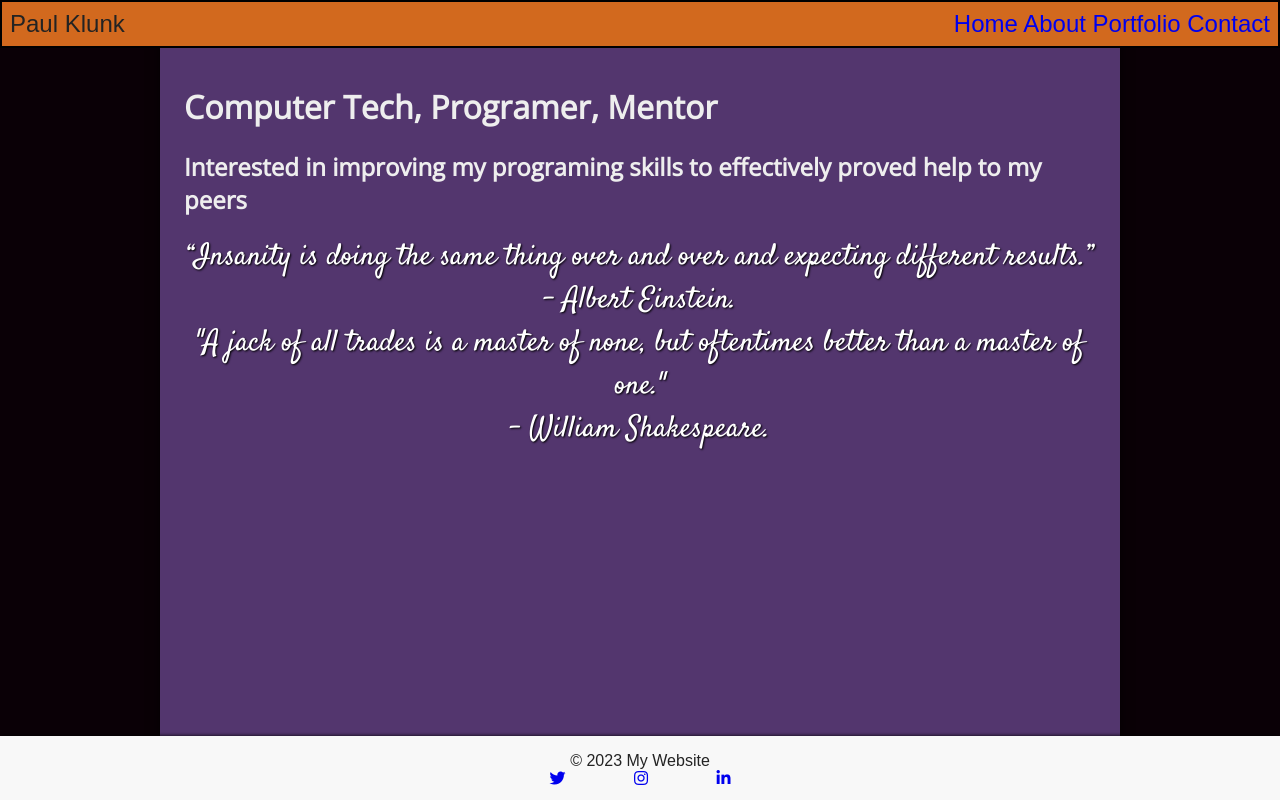
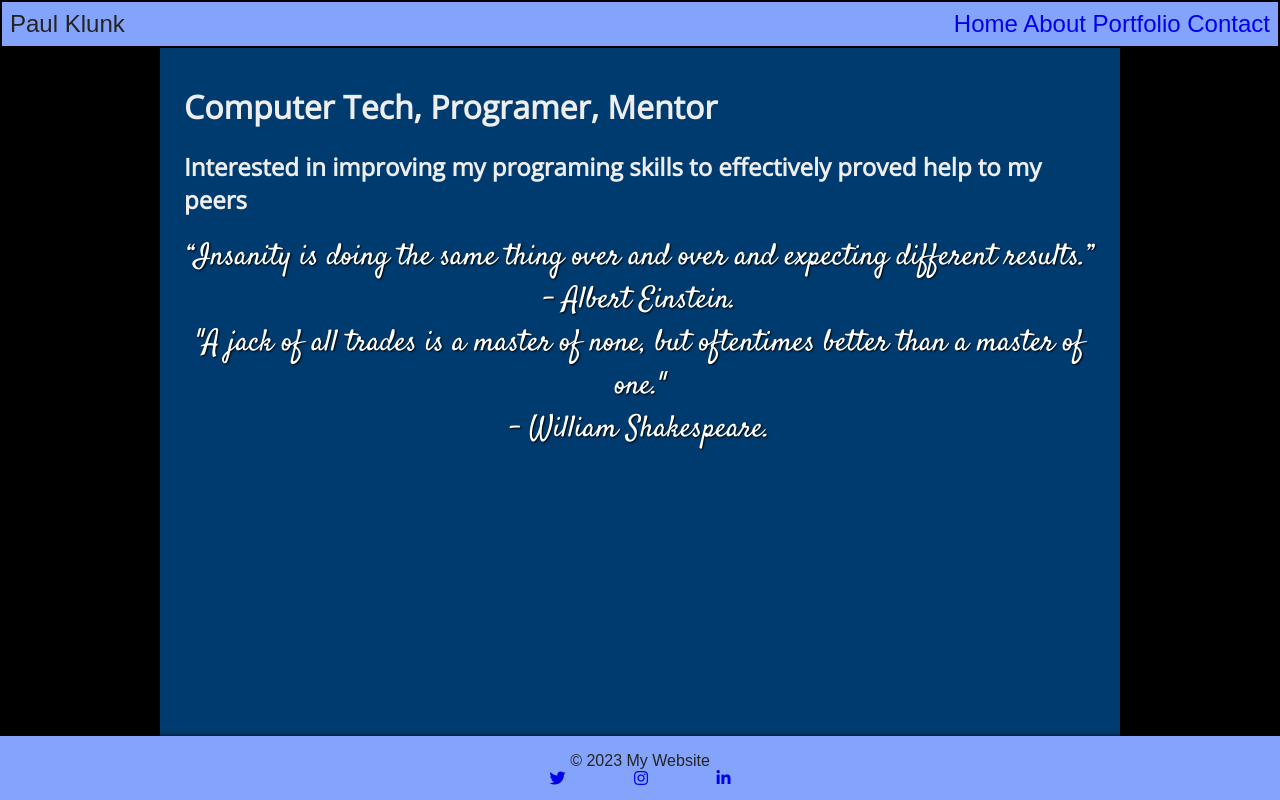
Before and after one commit to paul1259/presonalweb, a plain HTML site: page index.html in a window 1280 px wide. Drawn offline with nearby package versions, Linux system fonts and the light colour scheme.

Commit message:
updated site colors

```diff
--- a/site.css
+++ b/site.css
@@ -7,11 +7,11 @@
 html {
   font-family: sans-serif;
   font-size: 16px;
-  background: rgb(10, 0, 6);
+  background: black;
 }
 
 body {
-  background: rgb(83, 54, 110);
+  background: rgb(0,59,111);
   max-width: 960px;
   color: #232323;
   margin: 0 auto;
@@ -26,6 +26,7 @@ main {
 
 
 footer {
+  background-color: #84a4fc;
   box-sizing: border-box;
   position: fixed;
   height: 64px;
@@ -50,9 +51,6 @@ footer a:last-child {
   margin-right: 0;
 }
 
-footer {
-  background: #f8f8f8;
-}
 header{
     position: fixed;
     display: flex;
@@ -65,7 +63,7 @@ header{
     top: 0;
     left: 0;
     right: 0;
-    background-color: chocolate;
+    background-color: #84a4fc;
   }
   a:link{text-decoration: none;}
   .quote {
```
